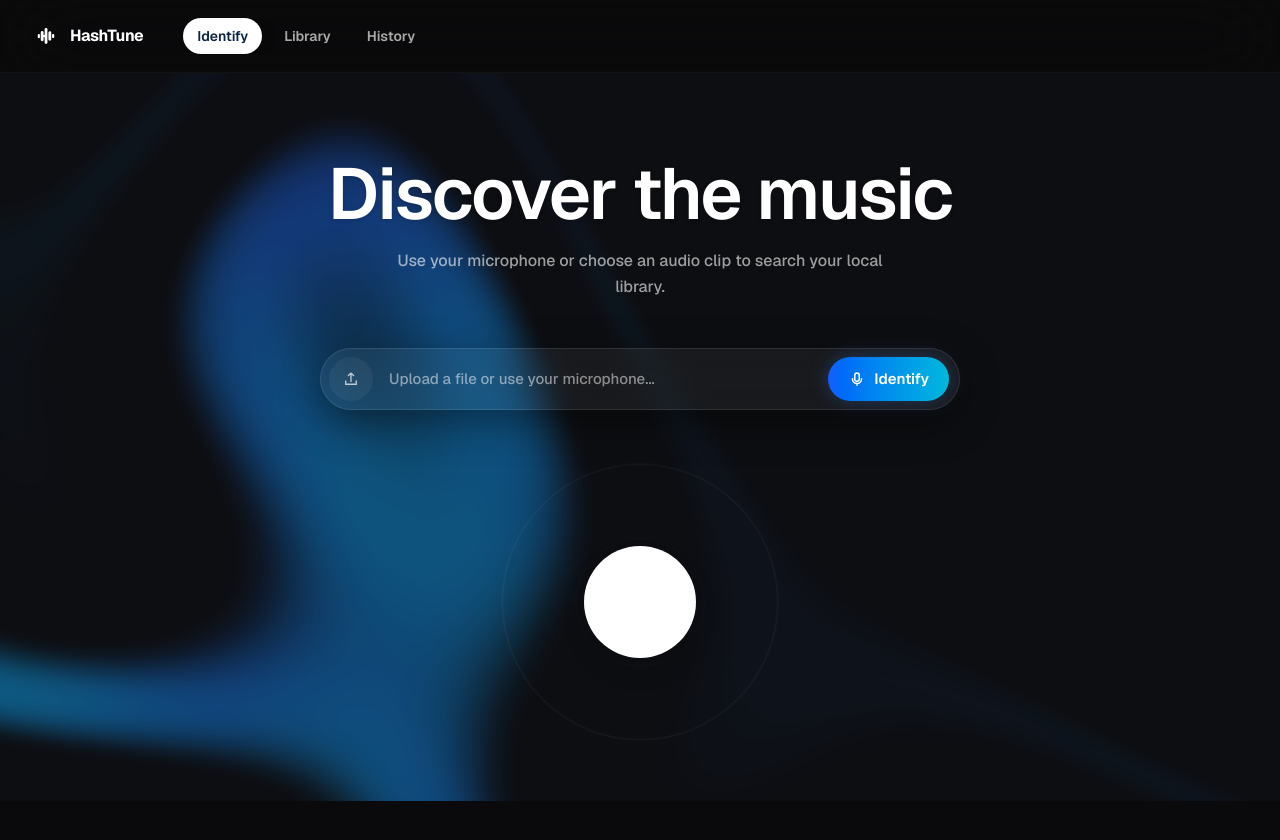
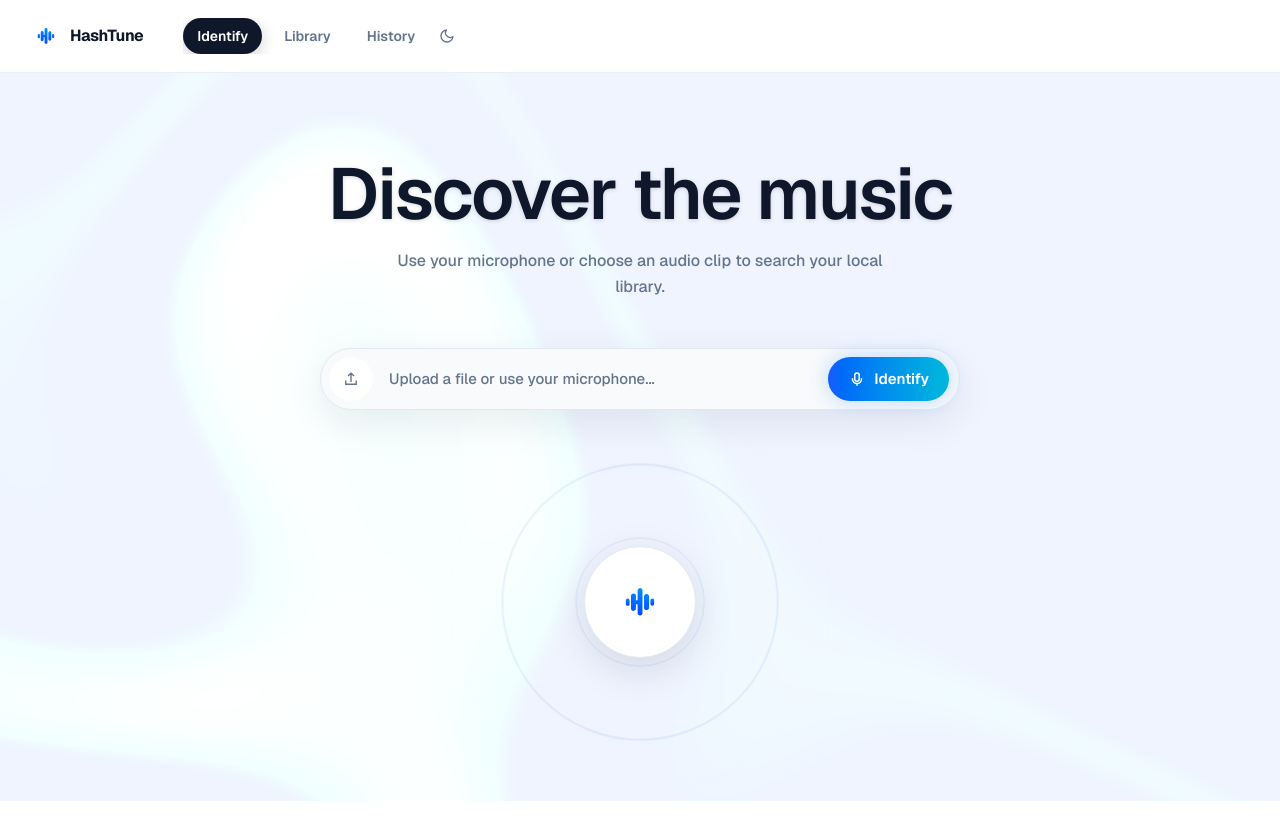
Before and after one commit to Nubet/HashTune, a Next.js app in the folder frontend/: page /app in a window 1280 px wide. Shown: the top 840 px of the page. Built offline with nearby package versions, Linux system fonts and the light colour scheme; no server answers.

Commit message:
feat(app): add light mode with adaptive fluid background

```diff
--- a/frontend/app/app/page.tsx
+++ b/frontend/app/app/page.tsx
@@ -397,11 +397,11 @@ export default function Home() {
   }
 
   return (
-    <div className="app-shell flex min-h-screen flex-col bg-[#0a0a0c] text-ink">
+    <div className="app-shell flex min-h-screen flex-col bg-canvas text-ink transition-colors duration-300">
       <Header page={page} onPageChange={changePage} />
       <main className="flex-1 pb-20">
         {error && (
-          <div className="mx-4 mt-6 rounded-2xl border border-red-400/25 bg-red-950/30 px-5 py-4 text-[0.8125rem] font-semibold text-red-200 shadow-sm sm:mx-auto sm:max-w-[75rem] lg:px-6">
+          <div className="mx-4 mt-6 rounded-2xl border border-red-200 bg-red-50 px-5 py-4 text-[0.8125rem] font-semibold text-red-700 shadow-sm sm:mx-auto sm:max-w-[75rem] lg:px-6 dark:border-red-400/25 dark:bg-red-950/30 dark:text-red-200">
             {error}
           </div>
         )}
--- a/frontend/app/globals.css
+++ b/frontend/app/globals.css
@@ -29,6 +29,16 @@
 }
 
 .app-shell {
+  --bg-canvas: #f7f8fb;
+  --bg-subtle: #eef1f6;
+  --text-ink: #111827;
+  --text-muted: #64748b;
+  --border-line: #dbe2ec;
+  --background: #f7f8fb;
+  --foreground: #111827;
+}
+
+.dark .app-shell {
   --bg-canvas: #111114;
   --bg-subtle: #1a1a1f;
   --text-ink: #f7f7f8;
@@ -137,16 +147,25 @@ body {
 }
 
 .logo-disc {
-  background: var(--brand-white);
-  box-shadow: 0 0.75rem 2rem rgb(0 0 0 / 6%);
   transition:
     background-color 0.3s ease,
     box-shadow 0.3s ease;
 }
 
-.dark .logo-disc {
-  background: #131b2c;
-  box-shadow: 0 0.75rem 2rem rgb(0 0 0 / 40%);
+.app-logo-light {
+  display: block;
+}
+
+.app-logo-dark {
+  display: none;
+}
+
+.dark .app-logo-light {
+  display: none;
+}
+
+.dark .app-logo-dark {
+  display: block;
 }
 
 button {
--- a/frontend/components/FluidFieldBackground.tsx
+++ b/frontend/components/FluidFieldBackground.tsx
@@ -1,9 +1,10 @@
 "use client";
 
 import type { CSSProperties } from "react";
+import type { Theme } from "@/lib/theme";
 
 export type FluidFieldBackgroundProps = {
-  mode?: "dark" | "light";
+  mode?: Theme;
   hue?: number;
   saturation?: number;
   brightness?: number;
@@ -16,6 +17,28 @@ const DEFAULTS = {
   saturation: 1,
   brightness: 1,
 } as const;
+
+type FluidPalette = {
+  background: string;
+  base: readonly [number, number, number];
+  glowStart: readonly [number, number, number];
+  glowEnd: readonly [number, number, number];
+};
+
+const PALETTES: Record<Theme, FluidPalette> = {
+  dark: {
+    background: "#0a0a0c",
+    base: [0.012, 0.015, 0.025],
+    glowStart: [0.05, 0.3, 0.8],
+    glowEnd: [0, 0.6, 0.9],
+  },
+  light: {
+    background: "#f7faff",
+    base: [0.91, 0.94, 1],
+    glowStart: [0.18, 0.42, 0.92],
+    glowEnd: [0.08, 0.7, 0.9],
+  },
+};
 
 const TARGET_SELECTOR = "#bg-canvas";
 
@@ -113,13 +136,13 @@ const FLUID_SOURCE = `<!doctype html>
                 vec2 uv = gl_FragCoord.xy / u_resolution.xy;
                 uv.x *= u_resolution.x / u_resolution.y;
 
-                vec3 baseColor = vec3(0.012, 0.015, 0.025);
+                 vec3 baseColor = vec3(__BASE_COLOR__);
                 vec2 st = uv * 0.7;
                 st += vec2(snoise(st + u_time * 0.05), snoise(st - u_time * 0.05)) * 0.3;
 
                 float beam = smoothstep(0.1, 0.8, snoise(vec2(st.x + st.y * 1.5 - u_time * 0.15, u_time * 0.02)));
                 // HashTune custom blue/cyan palette instead of purple/pink
-                vec3 glow = mix(vec3(0.05, 0.3, 0.8), vec3(0.0, 0.6, 0.9), snoise(uv * 1.5 + u_time * 0.1) * 0.5 + 0.5);
+                 vec3 glow = mix(vec3(__GLOW_START__), vec3(__GLOW_END__), snoise(uv * 1.5 + u_time * 0.1) * 0.5 + 0.5);
 
                 gl_FragColor = vec4(baseColor + (glow * beam * 0.7), 1.0);
             }
@@ -155,7 +178,11 @@ const FLUID_SOURCE = `<!doctype html>
 
 </body></html>`;
 
-function buildFocusedDocument() {
+function rgb(values: readonly [number, number, number]) {
+  return values.join(", ");
+}
+
+function buildFocusedDocument(palette: FluidPalette) {
   const targetJson = JSON.stringify([{ selector: TARGET_SELECTOR, role: "background" }]).replace(
     /</g,
     "\\u003c",
@@ -199,22 +226,32 @@ body[data-threeui-ready] > [data-threeui-role] { visibility: visible !important;
   window.addEventListener('load', isolate, { once: true });
 })();
 </script>`;
-  return FLUID_SOURCE.replace(/<\/head>/i, `${focusStyle}</head>`).replace(
-    /<\/body>/i,
-    `${focusScript}</body>`,
-  );
+  return FLUID_SOURCE.replace("bg-[#0a0a0c]", "bg-transparent")
+    .replace("__BASE_COLOR__", rgb(palette.base))
+    .replace("__GLOW_START__", rgb(palette.glowStart))
+    .replace("__GLOW_END__", rgb(palette.glowEnd))
+    .replace(
+      "font-family: 'Inter', sans-serif;",
+      `font-family: 'Inter', sans-serif; background: ${palette.background};`,
+    )
+    .replace(/<\/head>/i, `${focusStyle}</head>`)
+    .replace(/<\/body>/i, `${focusScript}</body>`);
 }
 
-const FOCUSED_DOCUMENT = buildFocusedDocument();
+const FOCUSED_DOCUMENTS = {
+  dark: buildFocusedDocument(PALETTES.dark),
+  light: buildFocusedDocument(PALETTES.light),
+} satisfies Record<Theme, string>;
 
 export default function FluidFieldBackground({
-  mode = "dark",
+  mode,
   hue = DEFAULTS.hue,
   saturation = DEFAULTS.saturation,
   brightness = DEFAULTS.brightness,
   className,
   style,
 }: FluidFieldBackgroundProps) {
+  const activePalette = mode ?? "dark";
   const safeHue = clamp(hue, -180, 180);
   const safeSaturation = clamp(saturation, 0, 2);
   const safeBrightness = clamp(brightness, 0.35, 1.65);
@@ -226,9 +263,9 @@ export default function FluidFieldBackground({
   return (
     <iframe
       className={className}
-      data-mode={mode}
+      data-mode={activePalette}
       title="Aura UI fluid background"
-      srcDoc={FOCUSED_DOCUMENT}
+      srcDoc={FOCUSED_DOCUMENTS[activePalette]}
       sandbox="allow-scripts"
       loading="eager"
       style={{
--- a/frontend/components/Header.tsx
+++ b/frontend/components/Header.tsx
@@ -1,3 +1,5 @@
+import { ThemeToggle } from "./ThemeToggle";
+
 export type Page = "listen" | "library" | "history";
 
 export function Header({ page, onPageChange }: { page: Page; onPageChange: (page: Page) => void }) {
@@ -8,11 +10,22 @@ export function Header({ page, onPageChange }: { page: Page; onPageChange: (page
   ];
 
   return (
-    <header className="sticky top-0 z-40 border-b border-white/[0.04] bg-[#0a0a0c]/40 text-white backdrop-blur-2xl">
+    <header className="sticky top-0 z-40 border-b border-line/70 bg-canvas/80 text-ink backdrop-blur-2xl transition-colors duration-300 dark:border-white/[0.04]">
       <div className="mx-auto flex h-[4.5rem] max-w-[87.5rem] items-center px-4 sm:px-6 lg:px-8">
         <div className="flex items-center gap-6 lg:gap-10">
           <div className="flex items-center gap-2.5 font-bold tracking-tight text-base">
-            <img src="/hashtune-logo-white.svg" alt="" aria-hidden="true" className="size-7" />
+            <img
+              src="/hashtune-logo-blue.svg"
+              alt=""
+              aria-hidden="true"
+              className="app-logo-light size-7"
+            />
+            <img
+              src="/hashtune-logo-white.svg"
+              alt=""
+              aria-hidden="true"
+              className="app-logo-dark size-7"
+            />
             <span className="hidden sm:inline-block">HashTune</span>
           </div>
 
@@ -23,8 +36,8 @@ export function Header({ page, onPageChange }: { page: Page; onPageChange: (page
                 onClick={() => onPageChange(link.id)}
                 className={`relative rounded-full px-3.5 py-2 text-[0.8125rem] font-semibold transition-colors sm:text-sm ${
                   page === link.id
-                    ? "bg-white text-[#0b2544] shadow-[0_0.25rem_1rem_rgba(0,0,0,0.18)]"
-                    : "text-white/65 hover:bg-white/10 hover:text-white"
+                    ? "bg-ink text-canvas shadow-[0_0.25rem_1rem_rgba(0,0,0,0.18)]"
+                    : "text-muted hover:bg-subtle hover:text-ink"
                 }`}
               >
                 {link.label}
@@ -32,6 +45,8 @@ export function Header({ page, onPageChange }: { page: Page; onPageChange: (page
             ))}
           </nav>
         </div>
+
+        <ThemeToggle />
       </div>
     </header>
   );
--- a/frontend/components/HistoryView.tsx
+++ b/frontend/components/HistoryView.tsx
@@ -17,7 +17,7 @@ export function HistoryView({
 }) {
   return (
     <section>
-      <div className="mx-4 my-6 max-w-[75rem] rounded-[1.75rem] border border-white/10 bg-[#17171b] px-4 py-8 shadow-[0_1.125rem_3.125rem_rgba(0,0,0,0.25)] sm:mx-auto lg:px-8">
+      <div className="mx-4 my-6 max-w-[75rem] rounded-[1.75rem] border border-line bg-subtle px-4 py-8 shadow-[0_1.125rem_3.125rem_rgba(15,23,42,0.08)] sm:mx-auto lg:px-8 dark:border-white/10 dark:bg-[#17171b] dark:shadow-[0_1.125rem_3.125rem_rgba(0,0,0,0.25)]">
         <div className="flex flex-col sm:flex-row sm:items-end justify-between gap-4">
           <div>
             <SectionLabel>Your activity</SectionLabel>
--- a/frontend/components/LibraryView.tsx
+++ b/frontend/components/LibraryView.tsx
@@ -491,7 +491,7 @@ export function LibraryView({
 
   return (
     <section>
-      <div className="mx-4 my-6 max-w-[75rem] rounded-[1.75rem] border border-white/10 bg-[#17171b] px-4 py-8 shadow-[0_1.125rem_3.125rem_rgba(0,0,0,0.25)] sm:mx-auto lg:px-8">
+      <div className="mx-4 my-6 max-w-[75rem] rounded-[1.75rem] border border-line bg-subtle px-4 py-8 shadow-[0_1.125rem_3.125rem_rgba(15,23,42,0.08)] sm:mx-auto lg:px-8 dark:border-white/10 dark:bg-[#17171b] dark:shadow-[0_1.125rem_3.125rem_rgba(0,0,0,0.25)]">
         <div className="flex flex-col items-start justify-between gap-6 sm:flex-row sm:items-end">
           <div>
             <SectionLabel>Your collection</SectionLabel>
--- a/frontend/components/ListenView.tsx
+++ b/frontend/components/ListenView.tsx
@@ -4,6 +4,7 @@ import { MicIcon, UploadIcon } from "./icons";
 import { MicrophoneRecordingPlayer } from "./MicrophoneRecordingPlayer";
 import { RecognitionResult } from "./RecognitionResult";
 import FluidFieldBackground from "./FluidFieldBackground";
+import { useTheme } from "@/lib/theme";
 
 const RECOGNITION_STAGES_MS = [5_000, 8_000, 12_000] as const;
 
@@ -214,6 +215,7 @@ export function ListenView({ recognition, onRecognize }: ListenViewProps) {
     recognizeFile,
     recordMicrophone,
   } = useListenController(onRecognize);
+  const theme = useTheme();
   const heading = isListening
     ? "Listening…"
     : recognition?.status === "MATCHED"
@@ -231,33 +233,33 @@ export function ListenView({ recognition, onRecognize }: ListenViewProps) {
 
   return (
     <>
-      <section className="relative overflow-hidden bg-[#0a0a0c] text-white">
+      <section className="relative overflow-hidden bg-canvas text-ink dark:bg-[#0a0a0c] dark:text-white">
         {/* Fluid WebGL background */}
-        <div className="absolute inset-0 z-0 opacity-80 mix-blend-screen">
-          <FluidFieldBackground />
+        <div className="absolute inset-0 z-0 opacity-70 mix-blend-normal dark:opacity-80 dark:mix-blend-screen">
+          <FluidFieldBackground mode={theme} />
         </div>
 
         <div className="mx-auto flex min-h-[calc(100vh-4.5rem)] max-w-[62.5rem] flex-col items-center justify-center px-6 py-16 text-center lg:px-8">
           <div className="z-10 flex w-full flex-col items-center">
-            <h1 className="mt-3 text-[clamp(2.75rem,6vw,4.5rem)] font-semibold leading-[1.05] tracking-tight text-white drop-shadow-sm">
+            <h1 className="mt-3 text-[clamp(2.75rem,6vw,4.5rem)] font-semibold leading-[1.05] tracking-tight text-ink drop-shadow-sm dark:text-white">
               {heading}
             </h1>
-            <p className="mt-4 max-w-lg text-[0.9375rem] font-medium leading-relaxed text-white/60 sm:text-base">
+            <p className="mt-4 max-w-lg text-[0.9375rem] font-medium leading-relaxed text-muted sm:text-base">
               {description}
             </p>
 
             {/* Suno-like input bar */}
-            <div className="mt-12 flex w-full max-w-[40rem] items-center justify-between rounded-full border border-white/10 bg-white/5 p-2 pr-2.5 shadow-[0_0.75rem_2.5rem_rgba(0,0,0,0.4)] backdrop-blur-md transition-[background-color,border-color,box-shadow] focus-within:border-white/20 focus-within:bg-white/10 hover:border-white/20 hover:bg-white/[0.07]">
+            <div className="mt-12 flex w-full max-w-[40rem] items-center justify-between rounded-full border border-line bg-subtle p-2 pr-2.5 shadow-[0_0.75rem_2.5rem_rgba(15,23,42,0.08)] backdrop-blur-md transition-[background-color,border-color,box-shadow] focus-within:border-brand focus-within:bg-canvas hover:border-brand/50 dark:border-white/10 dark:bg-white/5 dark:shadow-[0_0.75rem_2.5rem_rgba(0,0,0,0.4)] dark:focus-within:border-white/20 dark:focus-within:bg-white/10 dark:hover:border-white/20 dark:hover:bg-white/[0.07]">
               <button
                 onClick={() => document.getElementById("sample-input")?.click()}
                 disabled={isListening}
-                className="flex h-11 w-11 shrink-0 items-center justify-center rounded-full bg-white/5 text-white/70 transition-colors hover:bg-white/15 hover:text-white"
+                className="flex h-11 w-11 shrink-0 items-center justify-center rounded-full bg-canvas text-muted transition-colors hover:bg-line hover:text-ink dark:bg-white/5 dark:text-white/70 dark:hover:bg-white/15 dark:hover:text-white"
                 title="Upload audio file"
               >
                 <UploadIcon className="size-[1.125rem]" />
               </button>
 
-              <div className="flex-1 px-4 text-left text-sm font-medium text-white/50 sm:text-[0.9375rem]">
+              <div className="flex-1 px-4 text-left text-sm font-medium text-muted sm:text-[0.9375rem]">
                 {isListening
                   ? "Listening to your microphone..."
                   : "Upload a file or use your microphone..."}
@@ -289,7 +291,7 @@ export function ListenView({ recognition, onRecognize }: ListenViewProps) {
             </div>
 
             {fileName && (
-              <div className="mt-6 rounded-full border border-white/10 bg-white/[0.04] px-4 py-1.5 text-xs font-bold text-white/60 shadow-sm backdrop-blur-md">
+              <div className="mt-6 rounded-full border border-line bg-subtle px-4 py-1.5 text-xs font-bold text-muted shadow-sm backdrop-blur-md">
                 {fileName}
               </div>
             )}
@@ -306,26 +308,32 @@ export function ListenView({ recognition, onRecognize }: ListenViewProps) {
 
           <div className="relative mx-auto mt-16 flex size-64 items-center justify-center">
             <div
-              className={`absolute inset-12 rounded-full border ${isListening ? "border-blue-500/50" : "border-white/10"} animate-ripple`}
+              className={`absolute inset-12 rounded-full border ${isListening ? "border-brand/50 dark:border-blue-500/50" : "border-brand/20 dark:border-white/10"} animate-ripple`}
             />
             <div
-              className={`absolute inset-12 rounded-full border ${isListening ? "border-blue-500/40" : "border-white/5"} animate-ripple`}
+              className={`absolute inset-12 rounded-full border ${isListening ? "border-brand/40 dark:border-blue-500/40" : "border-brand/15 dark:border-white/5"} animate-ripple`}
               style={{ animationDelay: "1.33s" }}
             />
             <div
-              className={`absolute inset-12 rounded-full border ${isListening ? "border-blue-500/20" : "border-white/5"} animate-ripple`}
+              className={`absolute inset-12 rounded-full border ${isListening ? "border-brand/25 dark:border-blue-500/20" : "border-brand/10 dark:border-white/5"} animate-ripple`}
               style={{ animationDelay: "2.66s" }}
             />
 
             <div
-              className={`logo-disc relative z-20 flex size-28 items-center justify-center rounded-full border border-white/10 bg-[#121216] shadow-[0_0.75rem_2.5rem_rgba(0,0,0,0.35)] transition-transform duration-75 ease-out ${isListening ? "shadow-[0_0_2.5rem_rgba(59,130,246,0.4)]" : ""}`}
+              className={`logo-disc relative z-20 flex size-28 items-center justify-center rounded-full border border-line bg-canvas shadow-[0_0.75rem_2.5rem_rgba(15,23,42,0.12)] transition-transform duration-75 ease-out dark:border-white/10 dark:bg-[#121216] dark:shadow-[0_0.75rem_2.5rem_rgba(0,0,0,0.35)] ${isListening ? "shadow-[0_0_2.5rem_rgba(59,130,246,0.4)]" : ""}`}
               style={isListening ? { transform: `scale(${1 + waveformLevel * 0.15})` } : undefined}
             >
+              <img
+                src="/hashtune-logo-blue.svg"
+                alt=""
+                aria-hidden="true"
+                className="logo-mark logo-mark-blue size-12"
+              />
               <img
                 src="/hashtune-logo-white.svg"
                 alt=""
                 aria-hidden="true"
-                className="size-12 opacity-90"
+                className="logo-mark logo-mark-white size-12 opacity-90"
               />
             </div>
           </div>
--- a/frontend/components/RecognitionResult.tsx
+++ b/frontend/components/RecognitionResult.tsx
@@ -8,8 +8,8 @@ export function RecognitionResult({ recognition }: { recognition: Recognition })
   const isInvalidAudio = recognition.status === "INVALID_AUDIO";
 
   return (
-    <div className="bg-[#0d0d10] px-4 py-8">
-      <div className="animate-enter mx-auto max-w-[75rem] rounded-[1.75rem] border border-white/10 bg-[#17171b] px-6 py-8 shadow-[0_1.125rem_3.125rem_rgba(0,0,0,0.25)] lg:px-8">
+    <div className="bg-canvas px-4 py-8">
+      <div className="animate-enter mx-auto max-w-300 rounded-[1.75rem] border border-line px-6 py-8 shadow-[0_1.125rem_3.125rem_rgba(15,23,42,0.08)] lg:px-8 dark:bg-[#17171b]">
         <div className="flex items-center gap-5">
           <TrackArtwork
             src={recognition.coverArtUrl}
@@ -19,7 +19,7 @@ export function RecognitionResult({ recognition }: { recognition: Recognition })
           />
           <div>
             <div
-              className={`text-[0.6875rem] font-bold uppercase tracking-[.1em] ${isMatch ? "text-success" : "text-muted"}`}
+              className={`text-[0.6875rem] font-bold uppercase tracking-widest ${isMatch ? "text-success" : "text-muted"}`}
             >
               {isMatch
                 ? `Match found · ${recognition.score}`
--- a/frontend/components/ThemeToggle.tsx
+++ b/frontend/components/ThemeToggle.tsx
@@ -1,43 +1,23 @@
 "use client";
 
-import { useSyncExternalStore } from "react";
 import { MoonIcon, SunIcon } from "./icons";
-
-type Theme = "light" | "dark";
-
-const themeChangeEvent = "hashtune-theme-change";
-
-function subscribe(onChange: () => void) {
-  window.addEventListener(themeChangeEvent, onChange);
-  return () => window.removeEventListener(themeChangeEvent, onChange);
-}
-
-function getTheme(): Theme {
-  return document.documentElement.classList.contains("dark") ? "dark" : "light";
-}
-
-function getServerTheme(): Theme {
-  return "light";
-}
-
-function applyTheme(theme: Theme) {
-  document.documentElement.classList.toggle("dark", theme === "dark");
-  localStorage.setItem("theme", theme);
-  window.dispatchEvent(new Event(themeChangeEvent));
-}
+import { setTheme, useTheme } from "@/lib/theme";
 
 export function ThemeToggle({ className = "" }: { className?: string }) {
-  const theme = useSyncExternalStore(subscribe, getTheme, getServerTheme);
+  const theme = useTheme();
 
   function toggleTheme() {
-    applyTheme(theme === "dark" ? "light" : "dark");
+    setTheme(theme === "dark" ? "light" : "dark");
   }
 
   return (
     <button
+      type="button"
       onClick={toggleTheme}
       className={`grid size-9 place-items-center rounded-full text-muted transition-colors hover:bg-subtle hover:text-ink focus:outline-none ${className}`}
       aria-label={`Switch to ${theme === "dark" ? "light" : "dark"} mode`}
+      aria-pressed={theme === "dark"}
+      title={`Switch to ${theme === "dark" ? "light" : "dark"} mode`}
     >
       {theme === "dark" ? <SunIcon /> : <MoonIcon />}
     </button>
--- /dev/null
+++ b/frontend/lib/theme.ts
@@ -0,0 +1,28 @@
+import { useSyncExternalStore } from "react";
+
+export type Theme = "light" | "dark";
+
+const themeChangeEvent = "hashtune-theme-change";
+
+function subscribe(onChange: () => void) {
+  window.addEventListener(themeChangeEvent, onChange);
+  return () => window.removeEventListener(themeChangeEvent, onChange);
+}
+
+function getTheme(): Theme {
+  return document.documentElement.classList.contains("dark") ? "dark" : "light";
+}
+
+function getServerTheme(): Theme {
+  return "light";
+}
+
+export function useTheme() {
+  return useSyncExternalStore(subscribe, getTheme, getServerTheme);
+}
+
+export function setTheme(theme: Theme) {
+  document.documentElement.classList.toggle("dark", theme === "dark");
+  localStorage.setItem("theme", theme);
+  window.dispatchEvent(new Event(themeChangeEvent));
+}
```
